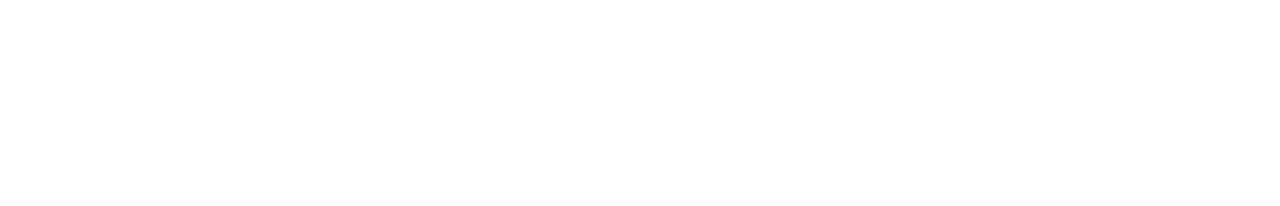
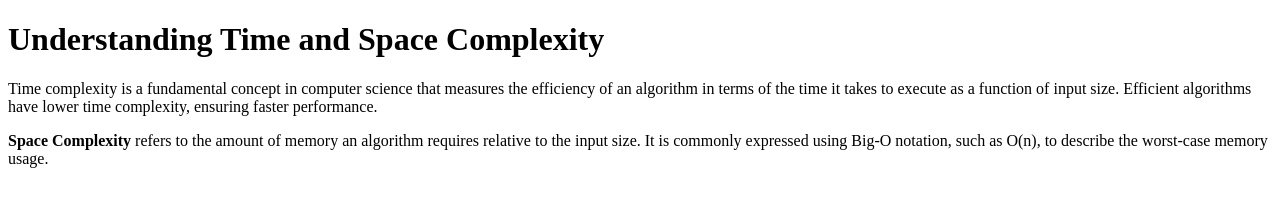
Before and after one commit to acciojob/time-and-space-complexity-MAYANKSINGHCHAUHAN, a website: page main.html in a window 1280 px wide. Drawn offline with Linux system fonts and the light colour scheme.

Commit message:
created a submission

```diff
--- a/main.html
+++ b/main.html
@@ -1,16 +1,18 @@
 <!DOCTYPE html>
+<html lang="en">
+<head>
+    <meta charset="UTF-8">
+    <meta name="viewport" content="width=device-width, initial-scale=1.0">
+    <title>Time and Space Complexity</title>
+</head>
+<body>
+    <!-- Heading -->
+    <h1>Understanding Time and Space Complexity</h1>
 
-<html>
+    <!-- Time Complexity Explanation -->
+    <p>Time complexity is a fundamental concept in computer science that measures the efficiency of an algorithm in terms of the time it takes to execute as a function of input size. Efficient algorithms have lower time complexity, ensuring faster performance.</p>
 
-<head>
-	<link rel="stylesheet" href="styles.css">
-</head>
-
-<body>
-	<!-- the entire body must be written by student -->
-    <script type="text/javascript" src="./script.js">
-</script>
-
+    <!-- Space Complexity Explanation -->
+    <p><b>Space Complexity</b> refers to the amount of memory an algorithm requires relative to the input size. It is commonly expressed using Big-O notation, such as O(n), to describe the worst-case memory usage.</p>
 </body>
-
 </html>
```
